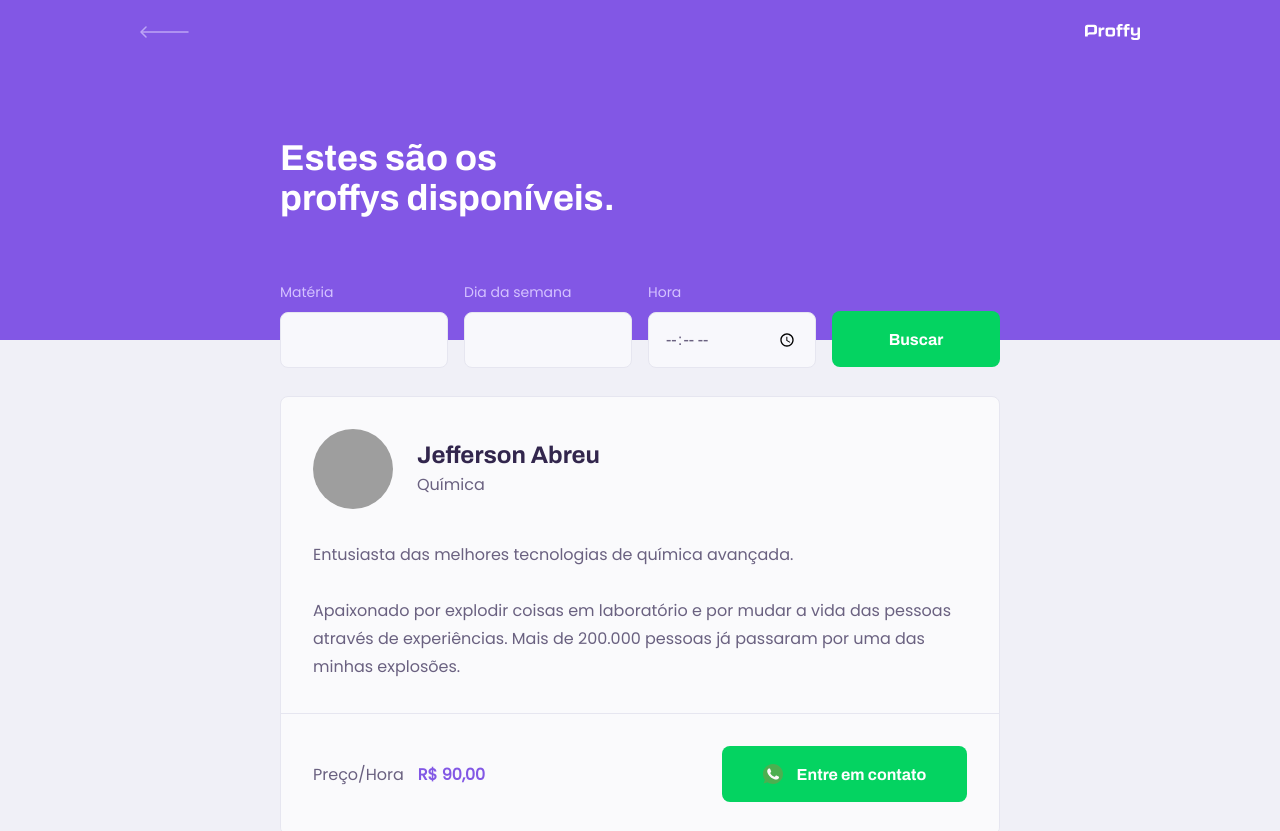
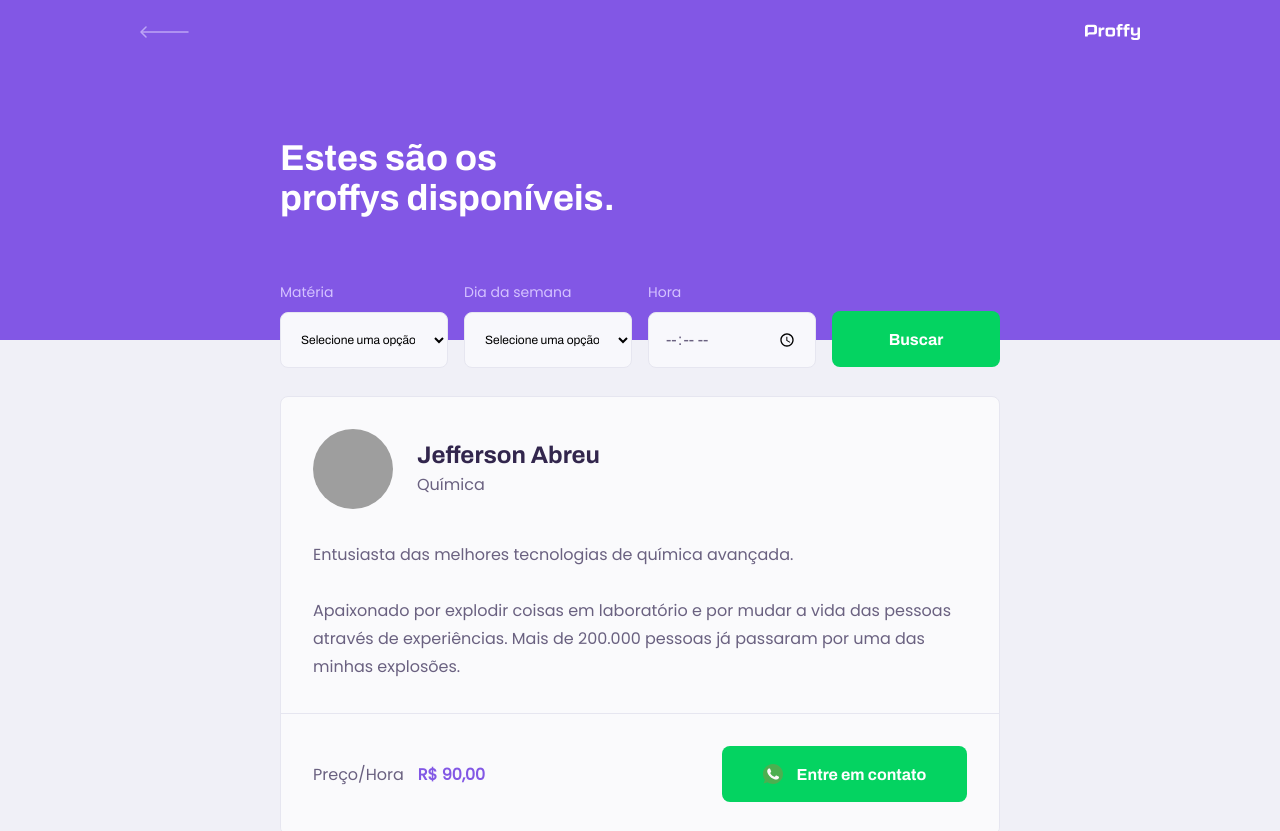
Before and after one commit to Nabucodono5or/nlw_web_app, a React (Create React App) app: page /study in a window 1280 px wide. Shown: the top 831 px of the page. Built offline with nearby package versions, Linux system fonts and the light colour scheme; grey boxes are pictures that could not be loaded.

Commit message:
terminado componente select

```diff
--- /dev/null
+++ b/src/components/Select/index.tsx
@@ -0,0 +1,33 @@
+import React, { SelectHTMLAttributes } from "react";
+import "./style.css";
+
+interface InputProps extends SelectHTMLAttributes<HTMLSelectElement> {
+  name: string;
+  label: string;
+  options: Array<{
+    value: string;
+    label: string;
+  }>;
+}
+
+const Select: React.FC<InputProps> = ({ name, label, options, ...rest }) => {
+  return (
+    <div className="select-block">
+      <label htmlFor={name}> {label} </label>
+      <select defaultValue="" id={name} {...rest}>
+        <option value="" disabled>
+          Selecione uma opção
+        </option>
+        {options.map((option) => {
+          return (
+            <option key={option.value} value={option.value}>
+              {option.label}
+            </option>
+          );
+        })}
+      </select>
+    </div>
+  );
+};
+
+export default Select;
--- /dev/null
+++ b/src/components/Select/style.css
@@ -0,0 +1,34 @@
+.select-block {
+  position: relative;
+}
+
+.select-block + .select-block {
+  margin-top: 1.4rem;
+}
+
+.select-block label {
+  font-size: 1.4rem;
+}
+
+.select-block select {
+  width: 100%;
+  margin-top: 0.8rem;
+  border-radius: 0.8rem;
+  height: 5.6rem;
+  background-color: var(--color-input-background);
+  outline: 0;
+  border: 1px solid var(--color-line-in-white);
+  padding: 0 1.6rem;
+  font: 1.2rem Archivo;
+}
+
+.select-block:focus-within::after {
+  width: calc(100% - 3.2rem);
+  height: 2px;
+  content: "";
+  background-color: var(--color-primary-light);
+  position: absolute;
+  left: 1.6rem;
+  right: 1.6rem;
+  bottom: 0;
+}
--- a/src/pages/TeacherForm/index.tsx
+++ b/src/pages/TeacherForm/index.tsx
@@ -2,8 +2,9 @@
 import PageHeader from "../../components/PageHeader";
 import Input from "../../components/Input";
 import warningIcon from "../../assets/images/icons/warning.svg";
+import Textarea from "../../components/Textarea";
+import Select from "../../components/Select";
 import "./style.css";
-import Textarea from "../../components/Textarea";
 
 function TeacherForm() {
   return (
@@ -22,13 +23,29 @@
             <Input name="name" label="Nome completo" />
             <Input name="avatar" label="Avatar" />
             <Input name="whatsapp" label="whatsapp" />
-            <Textarea name="bio" label="Biografia"/>
+            <Textarea name="bio" label="Biografia" />
           </fieldset>
 
           <fieldset>
             <legend>Sobre a aula</legend>
 
-            <Input name="subject" label="Matéria" />
+            <Select
+              name="subject"
+              label="Matéria"
+              options={[
+                { value: "Artes", label: "Artes" },
+                { value: "Biologia", label: "Biologia" },
+                { value: "Geografia", label: "Geografia" },
+                { value: "Educação física", label: "Educação física" },
+                { value: "Física", label: "Física" },
+                { value: "Química", label: "Química" },
+                { value: "Matemática", label: "Matemática" },
+                { value: "Filosofia", label: "Filosofia" },
+                { value: "História", label: "História" },
+                { value: "Português", label: "Português" },
+                { value: "Ciências", label: "Ciências" },
+              ]}
+            />
             <Input name="cost" label="Custo da sua hora por aula" />
           </fieldset>
 
--- a/src/pages/TeacherForm/style.css
+++ b/src/pages/TeacherForm/style.css
@@ -24,6 +24,11 @@
 #page-teacher-form main fieldset {
   border: 0;
   padding: 0 2.4rem;
+}
+
+#page-teacher-form main fieldset .input-block + .textarea-block,
+#page-teacher-form main fieldset .select-block + .input-block {
+  margin-top: 2rem;
 }
 
 #page-teacher-form main fieldset + fieldset {
--- a/src/pages/TeacherList/index.tsx
+++ b/src/pages/TeacherList/index.tsx
@@ -3,15 +3,45 @@
 import TeacherItem from "../../components/TeacherItem";
 import Input from "../../components/Input";
 import "./style.css";
+import Select from "../../components/Select";
 
 function TeacherList() {
   return (
     <div id="page-teacher-list" className="container">
       <PageHeader title="Estes são os proffys disponíveis.">
         <form id="search-teachers">
-          <Input name="subject"  label="Matéria"/>
-          <Input name="week_day"  label="Dia da semana"/>
-          <Input type="time" name="time"  label="Hora"/>
+          <Select
+            name="subject"
+            label="Matéria"
+            options={[
+              { value: "Artes", label: "Artes" },
+              { value: "Biologia", label: "Biologia" },
+              { value: "Geografia", label: "Geografia" },
+              { value: "Educação física", label: "Educação física" },
+              { value: "Física", label: "Física" },
+              { value: "Química", label: "Química" },
+              { value: "Matemática", label: "Matemática" },
+              { value: "Filosofia", label: "Filosofia" },
+              { value: "História", label: "História" },
+              { value: "Português", label: "Português" },
+              { value: "Ciências", label: "Ciências" },
+            ]}
+          />
+          <Select
+            name="week_day"
+            label="Dia da semana"
+            options={[
+              { value: "0", label: "Domingo" },
+              { value: "1", label: "Segunda-feira" },
+              { value: "2", label: "Terça-feira" },
+              { value: "3", label: "Quarta-feira" },
+              { value: "4", label: "Quinta-feira" },
+              { value: "5", label: "Sexta-feira" },
+              { value: "6", label: "Sábado" },
+            ]}
+          />
+
+          <Input type="time" name="time" label="Hora" />
           <button type="submit">Buscar</button>
         </form>
       </PageHeader>
--- a/src/pages/TeacherList/style.css
+++ b/src/pages/TeacherList/style.css
@@ -49,7 +49,8 @@
     bottom: -28px;
   }
 
-  #search-teachers .input-block + .input-block {
+  #search-teachers .input-block + .input-block,
+  #search-teachers .select-block + .select-block {
     margin-top: 0;
   }
 
```
